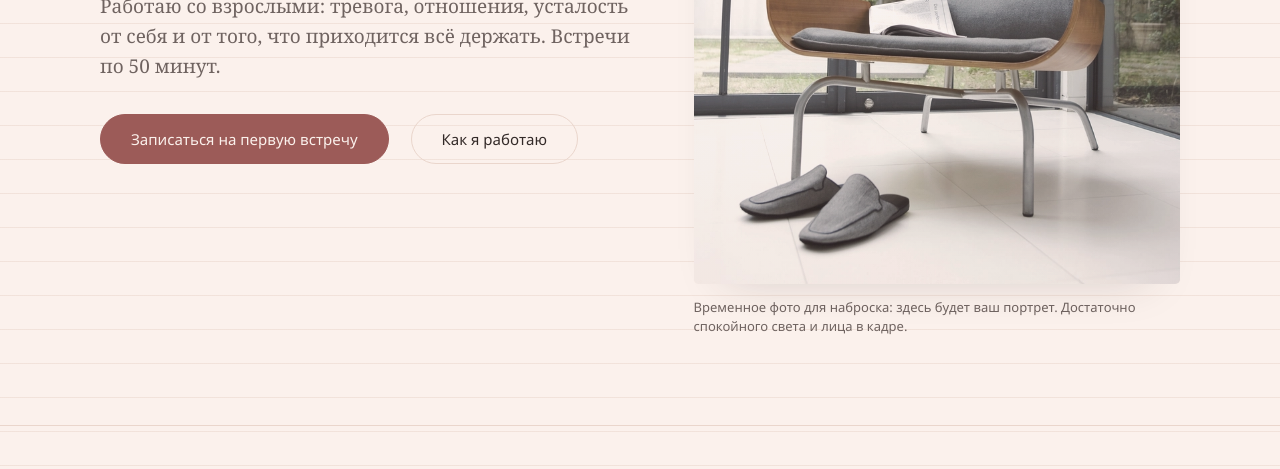
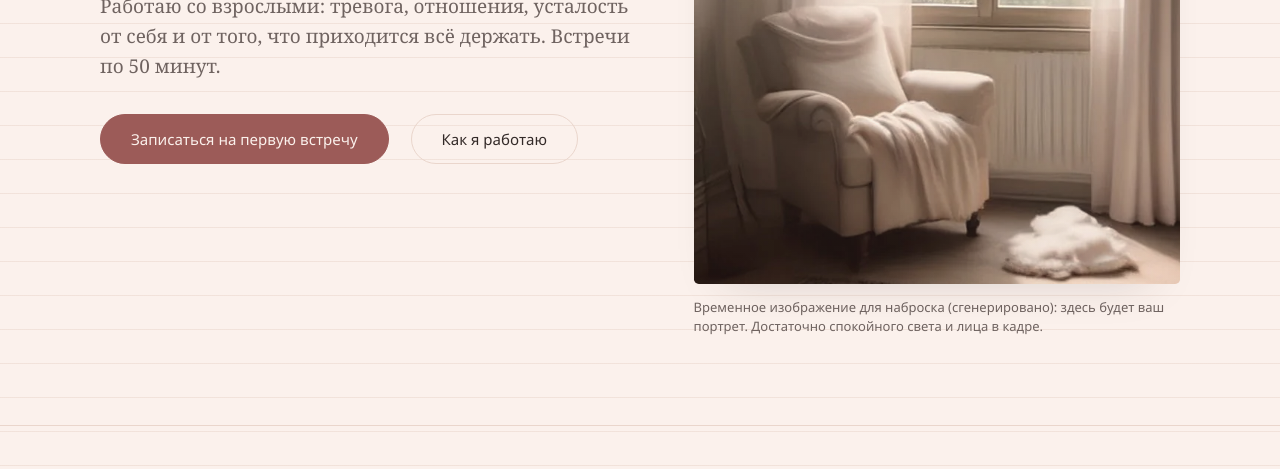
Before and after one commit to sergbcv-debug/psy-demo, a plain HTML site: page index.html in a window 1280 px wide. Shown: the part 483-952 px from the top of the page. Drawn offline with Linux system fonts and the light colour scheme.

Commit message:
Первый экран: сгенерированное изображение комнаты вместо стокового фото

```diff
--- a/index.html
+++ b/index.html
@@ -48,9 +48,9 @@
       </div>
       <figure class="hero-photo">
         <div class="photo">
-          <img src="assets/img/hero-room.webp" alt="Светлая комната с креслом у окна — временное фото для наброска" width="727" height="1024" loading="eager">
+          <img src="assets/img/hero-room-ai.webp" alt="Тёплая комната с креслом у окна — сгенерированное изображение-заглушка" width="680" height="820" loading="eager">
         </div>
-        <figcaption>Временное фото для наброска: здесь будет ваш портрет. Достаточно спокойного света и лица в кадре.</figcaption>
+        <figcaption>Временное изображение для наброска (сгенерировано): здесь будет ваш портрет. Достаточно спокойного света и лица в кадре.</figcaption>
       </figure>
     </div>
   </section>
```
Also changed, not shown: assets/img/hero-room-ai.webp (added), assets/img/hero-room.webp (deleted).
